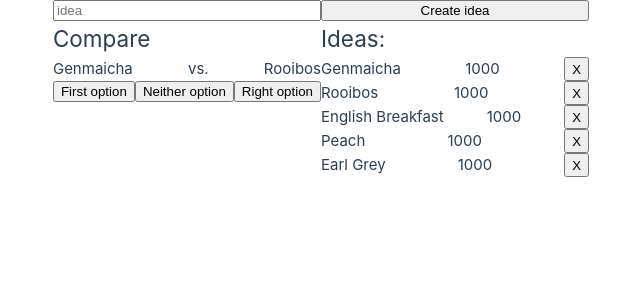
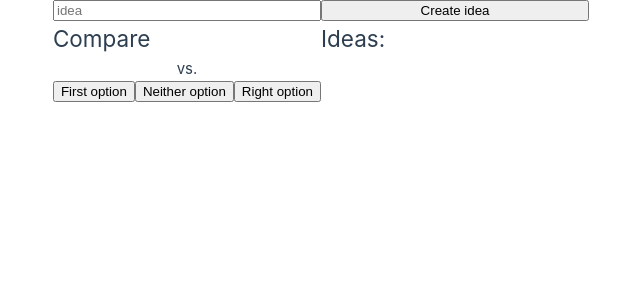
Before and after one commit to ptrgags/eloquent, a Vue app: page / in a window 1280 px wide. Shown: the top 300 px of the page, without its empty margins (319-959 px from the left). Built offline with nearby package versions, Linux system fonts and the light colour scheme.

Commit message:
Save and load state to local storage

```diff
--- a/src/App.vue
+++ b/src/App.vue
@@ -2,16 +2,35 @@
 import { type ComputedRef, type Ref, ref, computed } from 'vue'
 import { type Idea, Preference, create_idea, update_ratings } from './ideas/Idea'
 
+interface PersistentState {
+    ideas: Idea[]
+}
+
 const new_idea_name = ref("")
 
+function loadState(): PersistentState {
+    const state_json = localStorage.getItem("eloquent")
+    if (state_json === null) {
+        return {
+            ideas: []
+        }
+    }
+
+    return JSON.parse(state_json) as PersistentState
+}
+
+const initialState = loadState();
+
 // For the sake of testing, let me rank teas I have
-const ideas_list: Ref<Idea[]> = ref([
-    create_idea("Genmaicha"),
-    create_idea("Rooibos"),
-    create_idea("English Breakfast"),
-    create_idea("Peach"),
-    create_idea("Earl Grey"),
-])
+const ideas_list: Ref<Idea[]> = ref(initialState.ideas);
+
+function saveState() {
+    const state = {
+        ideas: ideas_list.value
+    }
+
+    localStorage.setItem("eloquent", JSON.stringify(state))
+}
 
 function rand_index(array: any[]): number {
     return Math.floor(array.length * Math.random())
@@ -48,7 +67,7 @@ const first_option: ComputedRef<Idea | undefined> = computed(() => {
 })
 
 const second_option: ComputedRef<Idea | undefined> = computed(() => {
-    if (ideas_list.value.length < 2) {
+    if (!can_compare.value) {
         return undefined
     }
 
@@ -66,15 +85,20 @@ function add_idea() {
     new_idea_name.value = ""
 
     comparison_indices.value = choose_indices()
+    saveState();
 }
 
 function remove_idea(idea: Idea) {
     ideas_list.value = ideas_list.value.filter((x: Idea) => x !== idea);
+    saveState();
 }
 
 function select_preference(preference: Preference) {
     update_ratings(first_option.value!, second_option.value!, preference);
     comparison_indices.value = choose_indices()
+
+    // we updated the ideas list, so save the state
+    saveState();
 }
 
 </script>
--- a/src/main.ts
+++ b/src/main.ts
@@ -1,12 +1,8 @@
 import './assets/main.css'
 
 import { createApp } from 'vue'
-import { createPinia } from 'pinia'
 import App from './App.vue'
 
-
-const pinia = createPinia();
 const app = createApp(App);
 
-app.use(pinia);
 app.mount('#app');
```
